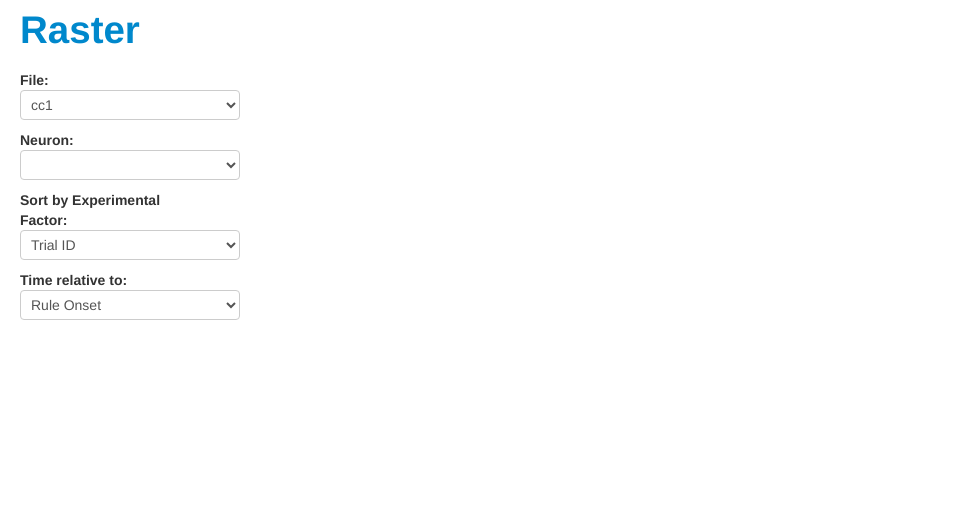
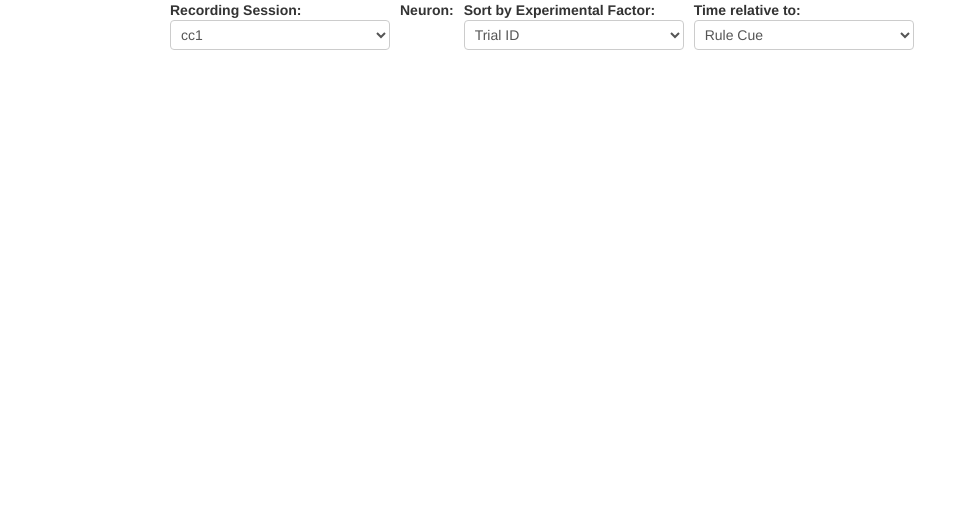
Before and after one commit to NeurophysVis/RasterVis, a plain HTML site: page index.html in a window 1280 px wide. Shown: the whole page, without its empty margins (0-957 px from the left). Drawn offline with nearby package versions, Linux system fonts and the light colour scheme; no server answers.

Commit message:
I am an idiot

```diff
--- a/index.html
+++ b/index.html
@@ -1,70 +1,132 @@
 <!DOCTYPE html>
 <html lang="en">
-
   <head>
-    <meta charset="utf-8">
+    <meta charset="utf-8" name="viewport" content="width=device-width, initial-scale=1">
     <title>Raster</title>
     <!-- Bootstrap -->
     <link href="css/bootstrap.min.css" rel="stylesheet" media="screen">
   </head>
-<body>
-    <script type="text/javascript" src="js/d3/d3.js"></script>
+
+  <body role="document">
+    <nav class="navbar navbar-default navbar-fixed-top" id="filterNav">
+      <div class="container">
+        <div class="navbar-header"> </div>
+        <div id="fileMenu" class="navbar nav">
+          <b>Recording Session:</b><br>
+          <select name="file-list" class="form-control">
+            <option selected="selected" value="cc1">cc1</option>
+            <option value="cc3">cc3</option>
+            <option value="cc4">cc4</option>
+            <option value="cc5">cc5</option>
+            <option value="cc6">cc6</option>
+            <option value="cc7">cc7</option>
+            <option value="cc8">cc8</option>
+            <option value="cc9">cc9</option>
+            <option value="cc10">cc10</option>
+            <option value="cc11">cc11</option>
+            <option value="cc12">cc12</option>
+            <option value="ch2">ch2</option>
+            <option value="ch3">ch3</option>
+            <option value="ch5">ch5</option>
+            <option value="ch6">ch6</option>
+            <option value="ch7">ch7</option>
+            <option value="ch8">ch8</option>
+            <option value="ch9">ch9</option>
+            <option value="ch10">ch10</option>
+            <option value="ch11">ch11</option>
+            <option value="ch12">ch12</option>
+            <option value="ch13">ch13</option>
+            <option value="ch14">ch14</option>
+            <option value="ch15">ch15</option>
+            <option value="ch16">ch16</option>
+            <option value="ch17">ch17</option>
+            <option value="ch18">ch18</option>
+            <option value="ch19">ch19</option>
+            <option value="ch20">ch20</option>
+            <option value="isa1">isa1</option>
+            <option value="isa2">isa2</option>
+            <option value="isa3">isa3</option>
+            <option value="isa4">isa4</option>
+            <option value="isa5">isa5</option>
+            <option value="isa7">isa7</option>
+            <option value="isa8">isa8</option>
+            <option value="isa9">isa9</option>
+            <option value="isa10">isa10</option>
+            <option value="isa11">isa11</option>
+            <option value="isa12">isa12</option>
+            <option value="isa13">isa13</option>
+            <option value="isa14">isa14</option>
+            <option value="isa15">isa15</option>
+            <option value="isa16">isa16</option>
+            <option value="isa17">isa17</option>
+            <option value="isa18">isa18</option>
+            <option value="isa19">isa19</option>
+            <option value="isa20">isa20</option>
+            <option value="isa21">isa21</option>
+            <option value="isa22">isa22</option>
+            <option value="isa23">isa23</option>
+            <option value="isa24">isa24</option>
+          </select>
+        </div>
+        <div id="neuronMenu" class="navbar nav">
+          <b>Neuron:</b><br>
+        </div>
+        <div id="factorSortMenu" class="navbar nav">
+          <b>Sort by Experimental Factor:</b><br>
+          <select class="form-control">
+            <option disabled="disabled">Select a factor</option>
+            <option selected="selected" value="Name">Trial ID</option>
+            <option value="Rule">Rule (Color vs. Orientation)</option>
+            <option value="Previous_Error">Error on Previous Trial</option>
+            <option value="Rule_Repetition">Number of Rule Repetitions (# of trials)</option>
+            <option value="Current_Congruency">Current Trial Congruency</option>
+            <option value="Previous_Congruency">Previous Trial Congruency</option>
+            <option value="Preparation_Time">Preparation Time before Stimulus Onset (ms)</option>
+            <option value="Response_Direction">Response Direction (Left vs. Right Saccade)</option>
+            <option value="Reaction_Time">Response Time (ms)</option>
+            <option value="Test_Stimulus">Test Stimulus Cue</option>
+            <option value="Rule_Cues">Rule Cues</option>
+            <option value="Rule_Cue_Repetition">Rule Cue Repetition</option>
+            <option value="isCorrect">Correct/Incorrect</option>
+          </select>
+        </div>
+        <div id="timeMenu" class="navbar nav">
+          <b>Time relative to:</b><br>
+          <select class="form-control">
+            <option value="start_time">Intertrial Interval</option>
+            <option value="fixation_onset">Fixation Cue</option>
+            <option selected="selected" value="rule_onset">Rule Cue</option>
+            <option value="stim_onset">Test Stimulus Cue</option>
+            <option value="react_time">Saccade</option>
+            <option value="reward_time">Start Reward</option>
+          </select>
+        </div>
+        <!-- <div id="atGlance" class="table">
+        </div> -->
+    </nav>
+    <div class="container-fluid">
+      <div id="chart"></div>
+    </div>
+    <script src="http://d3js.org/d3.v3.min.js" charset="utf-8"></script>
     <script type="text/javascript" src="js/d3/colorbrewer.js"></script>
     <script type="text/javascript" src="js/raster.js"></script>
     <script src="http://code.jquery.com/jquery.js"></script>
     <script src="js/bootstrap.min.js"></script>
-    <div class="container-fluid">
-        <h1><a href="”#”">Raster</a></h1>
-        <div class="navbar">
-        </div>
-        <div class="row-fluid">
-            <div id="menus" class="span2">
-                <div id="file_menu" ><b>File:</b><br></div>
-                <div id="neuron_menu" ><b>Neuron:</b><br></div>
-                <div id="factor_sort_menu">
-                    <b>Sort by Experimental Factor:</b><br>
-                    <select>
-                        <option disabled="disabled">Select a factor</option>
-                        <option selected="selected" value="trial_id">Trial ID</option>
-                        <option value="stim_onset">Preparation Time before Stimulus Onset (ms)</option>
-                        <option value="Rule">Rule (Color vs. Orientation)</option>
-                        <option value="ResponseDir">Response Direction (Left vs. Right Saccade)</option>
-                        <option value="SwitchDist">Distance from Rule Switch (# of trials)</option>
-                    </select>
-                </div>
-                <div id="time_menu">
-                    <b>Time relative to:</b><br>
-                    <select>
-                        <option selected="selected" value="rule_onset">Rule Onset</option>
-                        <option value="stim_onset">Test Stimulus Onset</option>
-                        <option value="react_time">Reaction Time</option>
-                    </select>
-                </div>
-                <div id="at_glance" class="table">
-                </div>
-            </div>
-
-            <div id="chart" class="span8">
-            </div>
-
-        </div>
-    </div>
     <script>
-        var cur_file = "cc1";
-        var params = {
-            data: cur_file,
-            width:960,
-            height:500
+      var rasterParams = {
+        curFile: "cc1",
+        width:1200,
+        height:5000
       };
       // Extract parameters from the browser
       var query = window.location.search.substring(1);
       var vars = query.split("&");
       vars.forEach(function(v) {
         var p = v.split("=");
-            params[p[0]] = p[1]
+        rasterParams[p[0]] = p[1]
       })
       // Initialized visualization
-        vis.init(params);
+      ruleRaster.init(rasterParams);
       </script>
   </body>
 </html>
```
Lines whose indentation alone changed are shown as unchanged.
